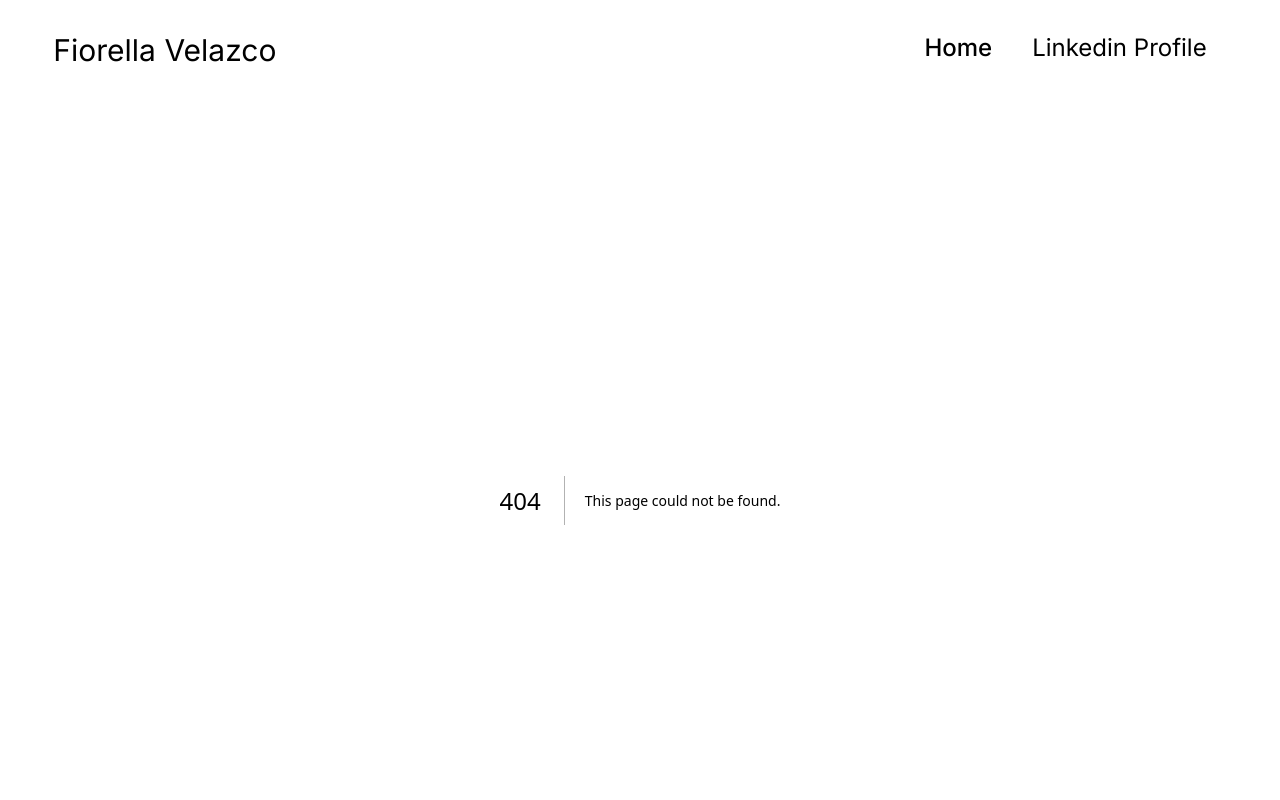
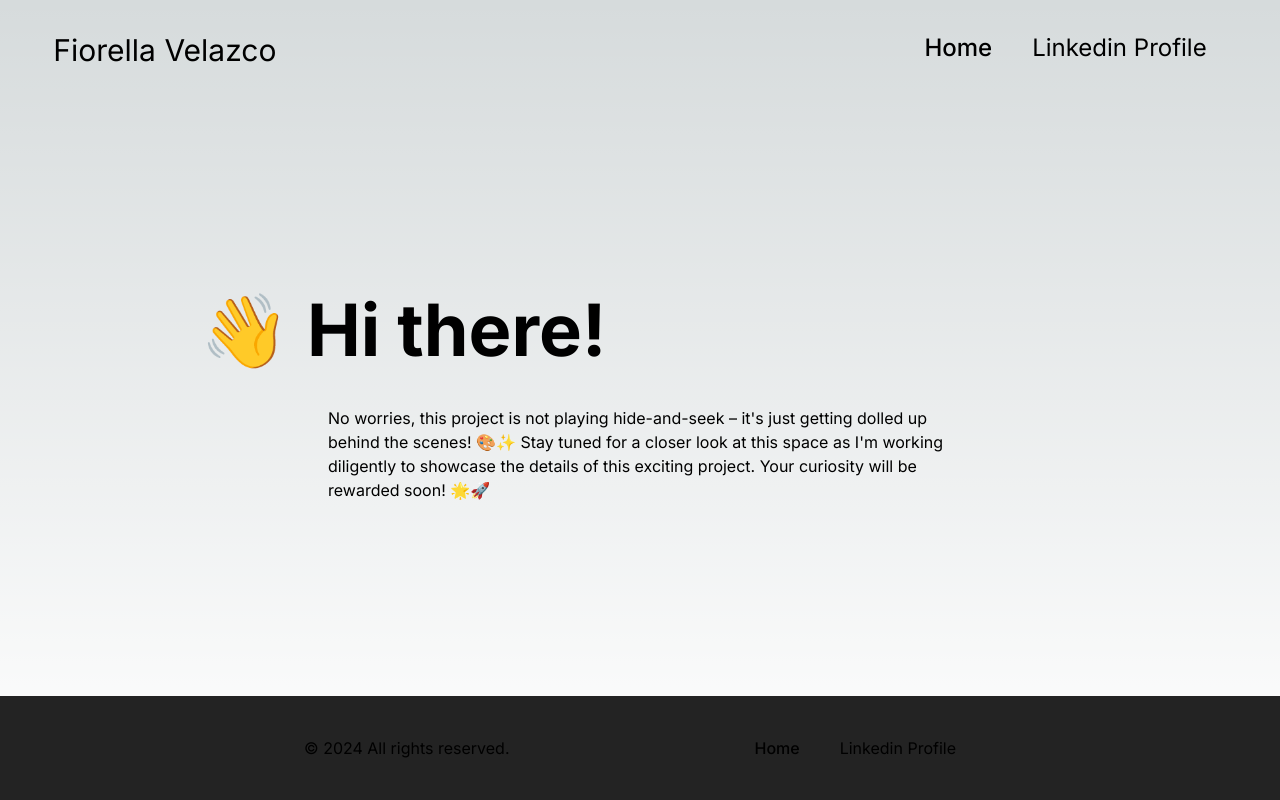
Before and after one commit to JoseFdri/fiorella_portfolio, a Next.js app: page /projects/1 in a window 1280 px wide. Before the commit this address had no page. Shown: the top 800 px of the page. Built offline with nearby package versions, Linux system fonts and the light colour scheme.

Commit message:
add projects default page

```diff
--- a/app/page.tsx
+++ b/app/page.tsx
@@ -37,6 +37,7 @@ const projects = [
   {
     name: "Trume",
     role: "UX|UI",
+    slug: "trume",
     description:
       "Redesign of an application aimed at enhancing the user experience in patient monitoring and virtual appointment scheduling.",
     imgUrl: "/images/trume.png",
@@ -44,6 +45,7 @@ const projects = [
   {
     name: "Rockerbox",
     role: "UX|UI",
+    slug: "rockerbox",
     description:
       "Rockerbox is a company that provides forms to businesses so that their employees can access state benefits, such as tax reductions or other privileges.",
     imgUrl: "/images/rockerbox.jpg",
@@ -51,6 +53,7 @@ const projects = [
   {
     name: "Turismo In",
     role: "UR | UX",
+    slug: "turismo_in",
     description:
       "Web redesign aimed at promoting tourism in Peru for students and professionals, enhancing usability and information.",
     imgUrl: "/images/turismo.jpg",
@@ -58,6 +61,7 @@ const projects = [
   {
     name: "YOY Lima Box Park",
     role: "UR | UX",
+    slug: "yoy",
     description:
       "I participated in the creation of an application that aims to provide various menu options and the ability to place pre-orders.",
     imgUrl: "/images/yoy.png",
@@ -65,6 +69,7 @@ const projects = [
   {
     name: "Mow Managers",
     role: "UX | UI",
+    slug: "mow_managers",
     description:
       "I redesigned a CMS to streamline employee time tracking and job function recording.",
     imgUrl: "/images/manager.jpg",
--- /dev/null
+++ b/app/projects/[project]/page.tsx
@@ -0,0 +1,20 @@
+export default async function Project() {
+  return (
+    <main className="flex lg:w-11/12 max-w-[300px] md:max-w-2xl lg:max-w-screen-xl flex-col lg:px-0 items-center justify-center h-[calc(100vh_-_204px)]">
+      <section className="flex w-full">
+        <div className="flex justify-center">
+          <div className="lg:w-3/4 lg:flex lg:flex-col lg:justify-center">
+            <h1 className="text-3xl mb-10 font-bold lg:text-7xl">👋 Hi there!</h1>
+            <p className="lg:px-32">
+              No worries, this project is not playing hide-and-seek – it&apos;s just
+              getting dolled up behind the scenes! 🎨✨ Stay tuned for a closer
+              look at this space as I&apos;m working diligently to showcase the
+              details of this exciting project. Your curiosity will be rewarded
+              soon! 🌟🚀
+            </p>
+          </div>
+        </div>
+      </section>
+    </main>
+  );
+}
```
